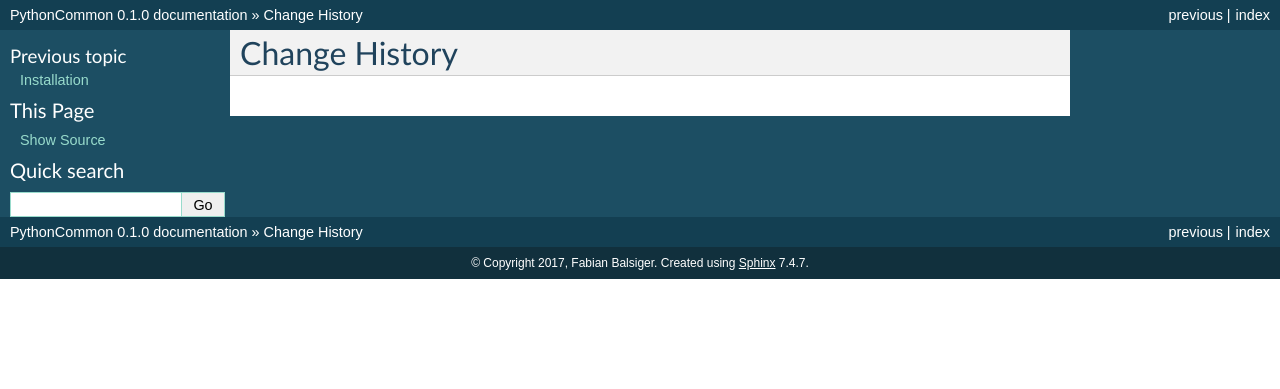
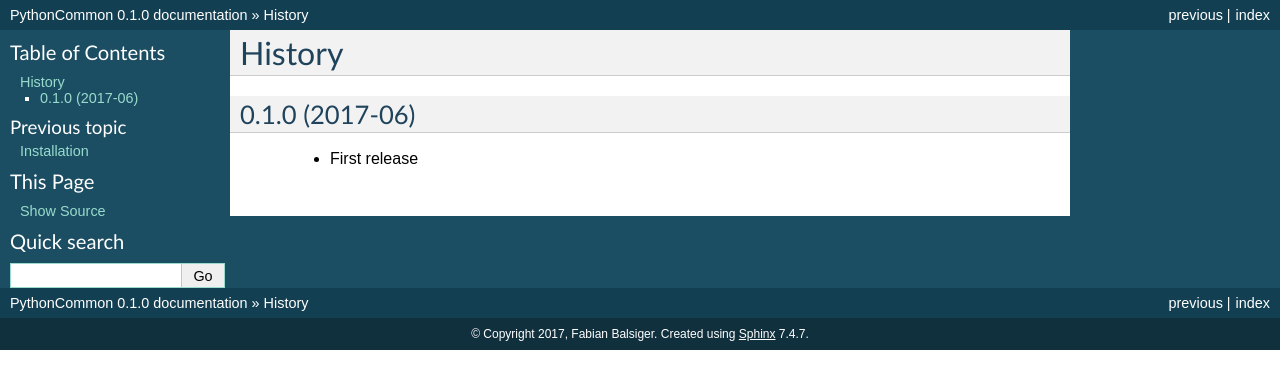
Before and after one commit to rundherum/pymia, a Sphinx documentation site: the page built from docs/history.rst, in a window 1280 px wide. Shown: the top 389 px of the page. Built offline with Sphinx 7.4.7, drawn with Linux system fonts in a browser that asks for light colours; formulas are drawn with MathJax 3.

```diff
--- a/docs/evaluation.rst
+++ b/docs/evaluation.rst
@@ -1,7 +1,11 @@
 Evaluation
 ==========
 
-The evaluation is separated in four modules.
+The modules described in this chapter provide an easy way to evaluate the performance of your algorithms.
+
+We provide an :class:`Evaluator` and two writers (:class:`CSVEvaluatorWriter` and :class:`ConsoleEvaluatorWriter`),
+which can be used with a large amount of metrics (see :module:`metric`).
+
 
 .. automodule:: evaluator
     :members:
--- a/docs/history.rst
+++ b/docs/history.rst
@@ -1,2 +1,7 @@
-Change History
-==============
+History
+=======
+
+0.1.0 (2017-06)
++++++++++++++++
+
+ * First release
--- a/docs/index.rst
+++ b/docs/index.rst
@@ -19,8 +19,6 @@ PythonCommon contains generic and often used code for medical image analysis.
 
 Currently, there exist three
 
-
-
 Indices and tables
 ==================
 
```
